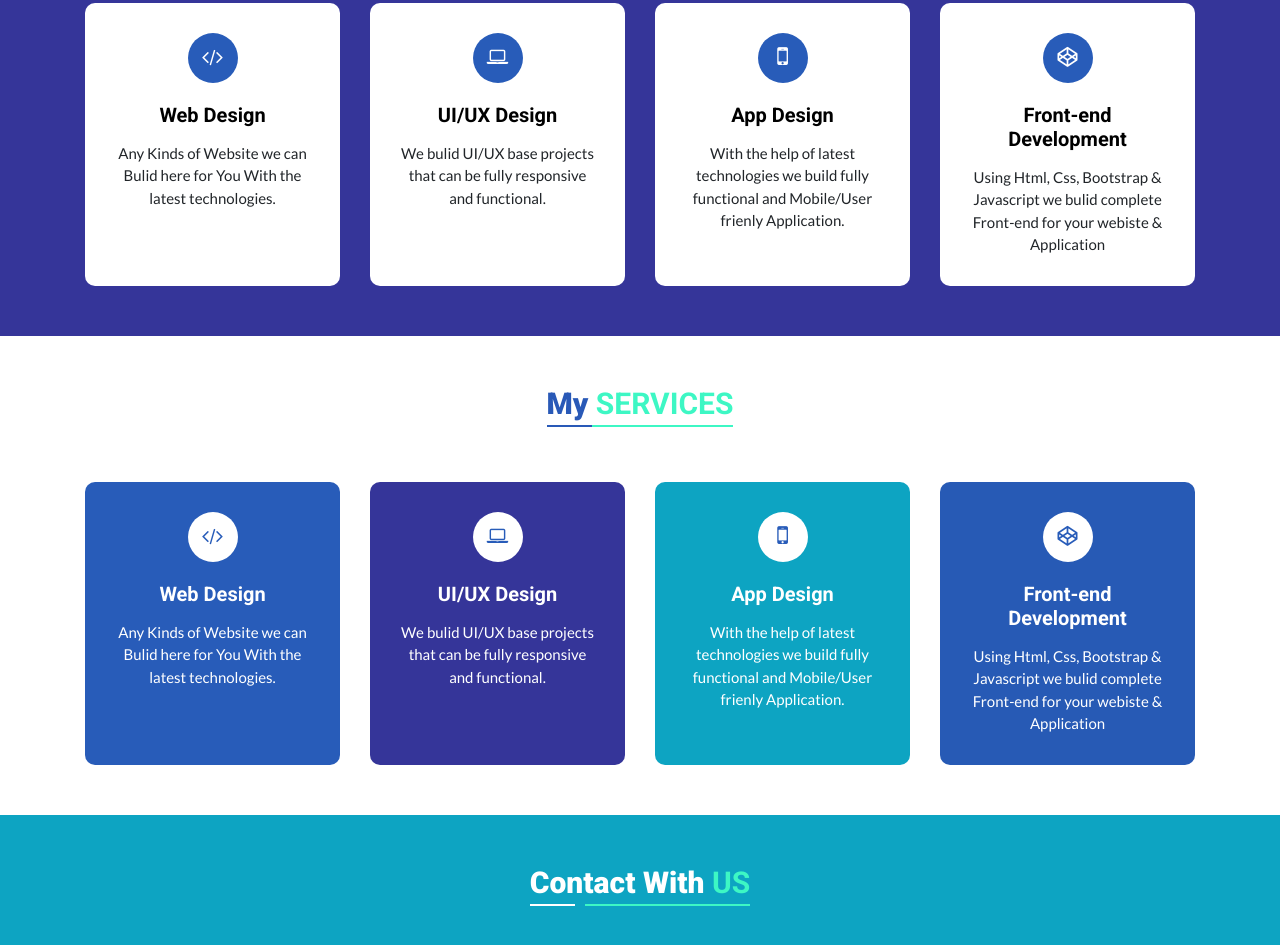
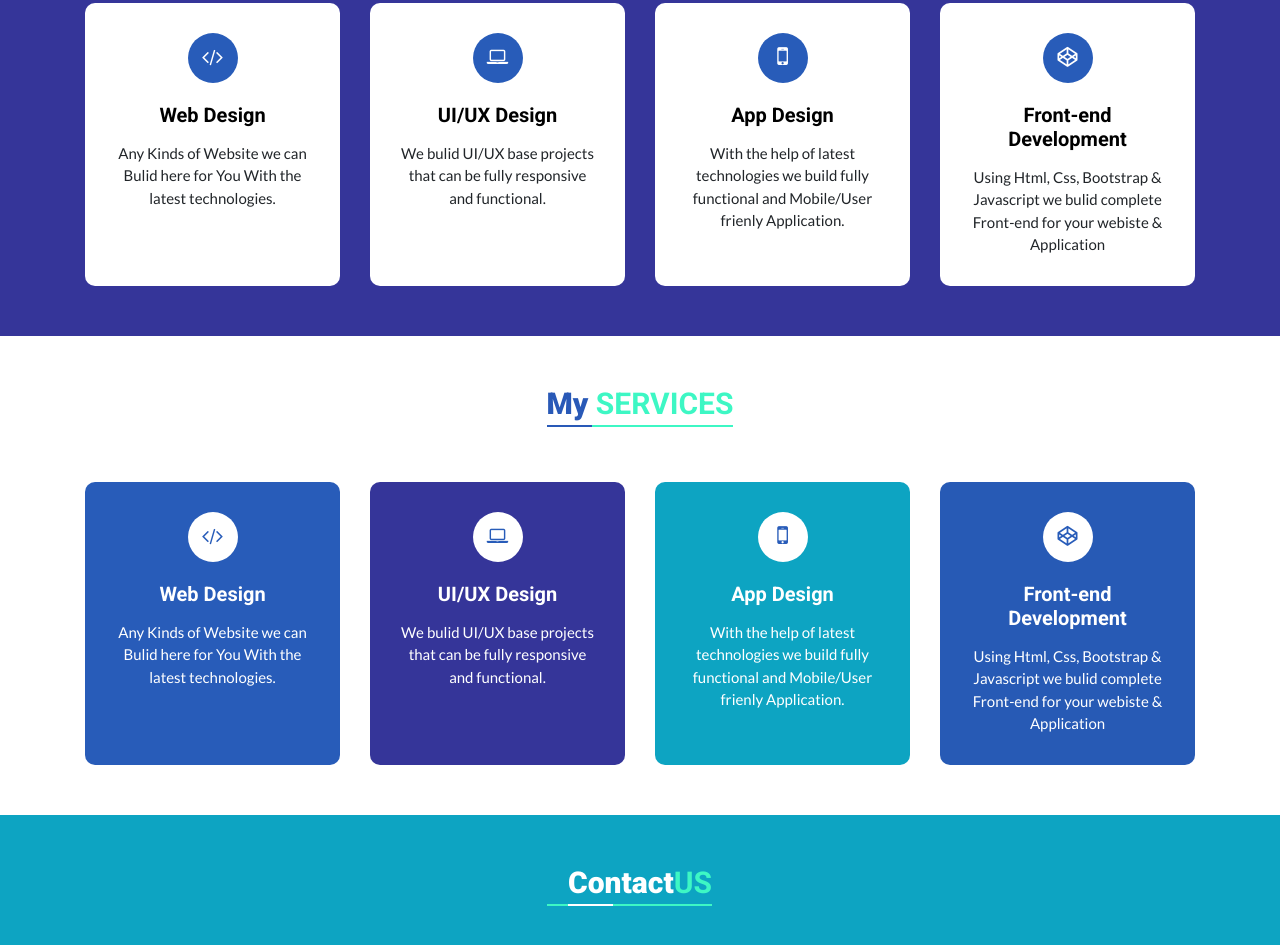
Before and after one commit to arijit-official/coderArijit, a plain HTML site: page index.html in a window 1280 px wide. Shown: the part 2563-3508 px from the top of the page. Drawn offline with nearby package versions, Linux system fonts and the light colour scheme.

Commit message:
Update index.html

```diff
--- a/index.html
+++ b/index.html
@@ -515,7 +515,7 @@
             <div class="row">
                 <div class="col-12">
                     <div class="project_heading">
-                        <h1 class="turn">Contact With <span>US</span></h1>
+                        <h1 class="turn">Contact<span>US</span></h1>
                     </div>
                 </div>
             </div>
```
